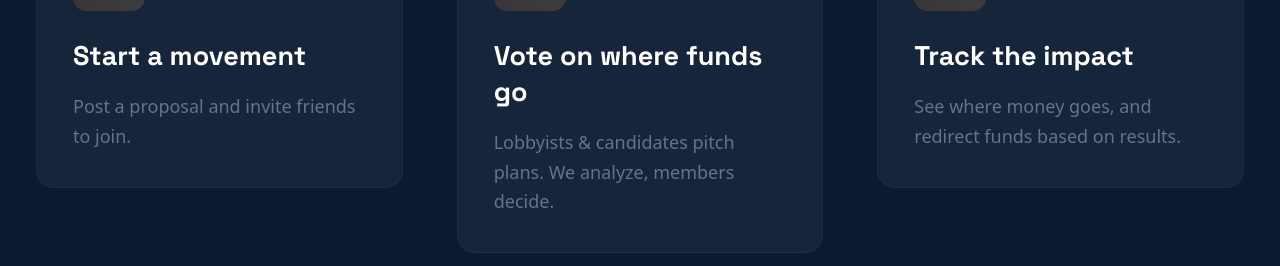
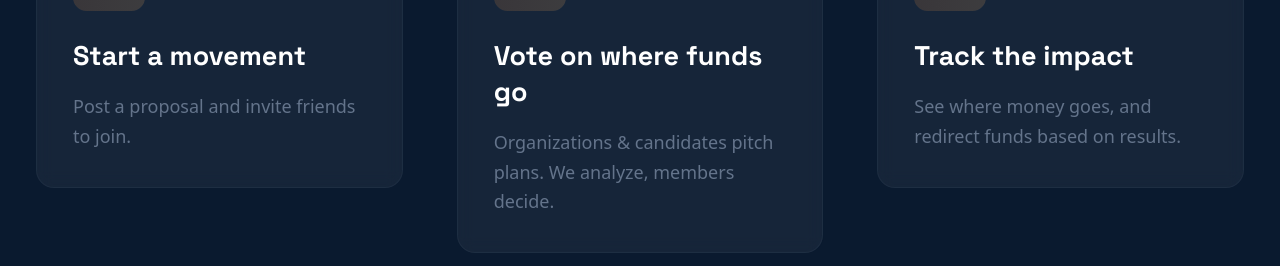
Before and after one commit to btj212/LobbyThis, a Next.js app: page / in a window 1280 px wide. Shown: the part 1300-1566 px from the top of the page. Built offline with nearby package versions, Linux system fonts and the light colour scheme; no server answers; the database is empty.

Commit message:
Change 'Lobbyists' to 'Organizations' in How It Works

```diff
--- a/components/home/how-it-works.tsx
+++ b/components/home/how-it-works.tsx
@@ -12,7 +12,7 @@ const steps = [
   {
     icon: Users,
     title: "Vote on where funds go",
-    description: "Lobbyists & candidates pitch plans. We analyze, members decide.",
+    description: "Organizations & candidates pitch plans. We analyze, members decide.",
   },
   {
     icon: Eye,
```
